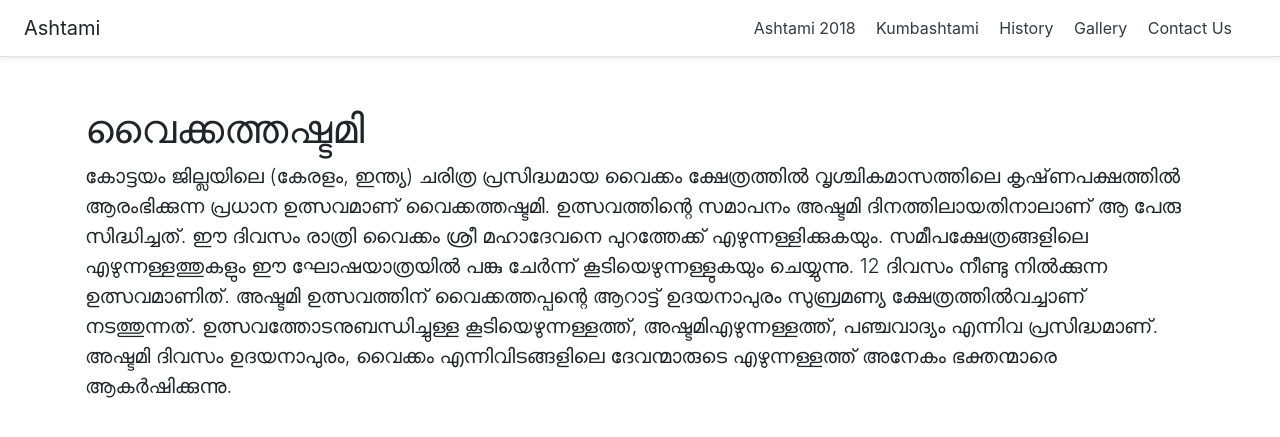
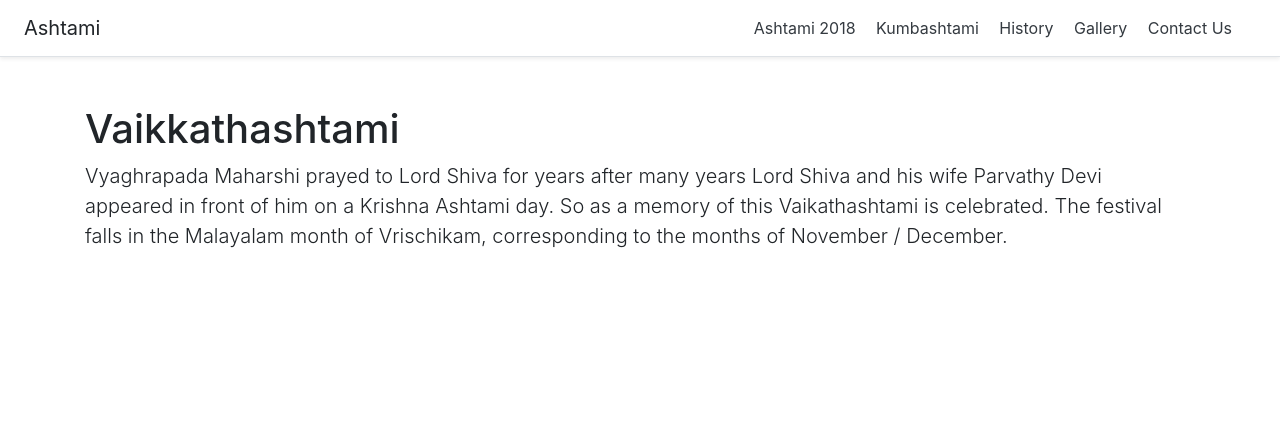
Before and after one commit to anuraj/ashtami.online, a Jekyll site: the page built from index.html, in a window 1280 px wide. Shown: the top 437 px of the page. Built offline with Jekyll 4.4.1, drawn with Linux system fonts in a browser that asks for light colours.

Commit message:
Reverted to English

```diff
--- a/index.html
+++ b/index.html
@@ -3,14 +3,8 @@
 title: Ashtami
 ---
 <main role="main" class="container">
-<h1 class="mt-5">വൈക്കത്തഷ്ടമി</h1>
-<p class="lead">
-    കോട്ടയം ജില്ലയിലെ (കേരളം, ഇന്ത്യ) ചരിത്ര പ്രസിദ്ധമായ വൈക്കം ക്ഷേത്രത്തിൽ വൃശ്ചികമാസത്തിലെ കൃഷ്‌ണപക്ഷത്തിൽ ആരംഭിക്കുന്ന പ്രധാന ഉത്സവമാണ് വൈക്കത്തഷ്ടമി.
-    ഉത്സവത്തിന്റെ സമാപനം അഷ്ടമി ദിനത്തിലായതിനാലാണ്‌ ആ പേരു സിദ്ധിച്ചത്.
-    ഈ ദിവസം രാത്രി വൈക്കം ശ്രീ മഹാദേവനെ പുറത്തേക്ക് എഴുന്നള്ളിക്കുകയും. സമീപക്ഷേത്രങ്ങളിലെ എഴുന്നള്ളത്തുകളും ഈ ഘോഷയാത്രയിൽ പങ്കു ചേർന്ന് കൂടിയെഴുന്നള്ളുകയും ചെയ്യുന്നു.
-    12 ദിവസം നീണ്ടു നിൽക്കുന്ന ഉത്സവമാണിത്.
-    അഷ്ടമി ഉത്സവത്തിന് വൈക്കത്തപ്പന്റെ ആറാട്ട് ഉദയനാപുരം സുബ്രമണ്യ ക്ഷേത്രത്തിൽവച്ചാണ് നടത്തുന്നത്.
-    ഉത്സവത്തോടനുബന്ധിച്ചുള്ള കൂടിയെഴുന്നള്ളത്ത്, അഷ്ടമിഎഴുന്നള്ളത്ത്, പഞ്ചവാദ്യം എന്നിവ പ്രസിദ്ധമാണ്.
-    അഷ്ടമി ദിവസം ഉദയനാപുരം, വൈക്കം എന്നിവിടങ്ങളിലെ ദേവന്മാരുടെ എഴുന്നള്ളത്ത് അനേകം ഭക്തന്മാരെ ആകർഷിക്കുന്നു.
-</p>
+<h1 class="mt-5">Vaikkathashtami</h1>
+<p class="lead">Vyaghrapada Maharshi prayed to Lord Shiva for years after many years Lord Shiva and his wife Parvathy Devi
+    appeared in front of him on a Krishna Ashtami day. So as a memory of this Vaikathashtami is celebrated.
+    The festival falls in the Malayalam month of Vrischikam, corresponding to the months of November / December.</p>
 </main>
```
